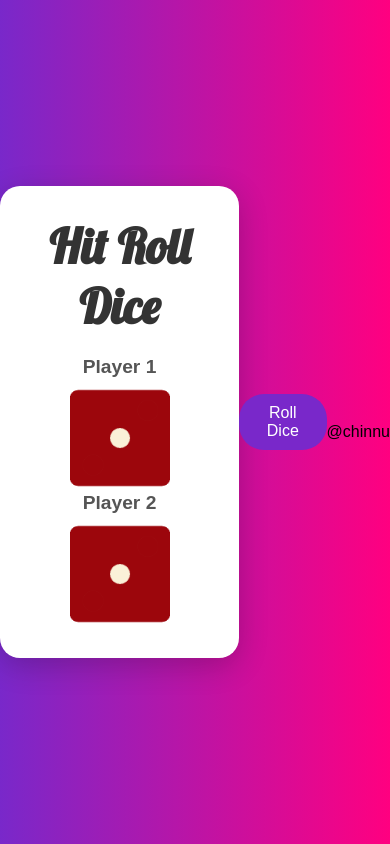
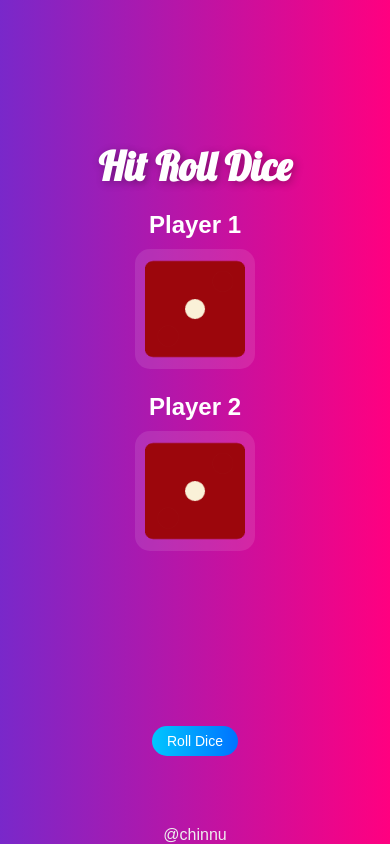
Before and after one commit to pardeep1916P/gradient-2players-diceGame-js, a plain HTML site: page index.html in a window 390 px wide. Drawn offline with Linux system fonts and the light colour scheme.

Commit message:
Update styles.css

```diff
--- a/styles.css
+++ b/styles.css
@@ -5,75 +5,120 @@
   box-sizing: border-box;
 }
 
-/* Body with QR-like Gradient */
+/* Body with QR-Style Gradient */
 body {
   background: linear-gradient(to right, #7928ca, #ff0080);
   font-family: 'Poppins', sans-serif;
   min-height: 100vh;
   display: flex;
-  align-items: center;
+  flex-direction: column;
   justify-content: center;
 }
 
-/* Main Card Container */
+/* Container */
 .container {
-  background-color: white;
-  padding: 30px 40px;
-  border-radius: 20px;
-  box-shadow: 0 8px 30px rgba(0, 0, 0, 0.2);
+  width: 90%;
+  max-width: 1000px;
+  margin: auto;
   text-align: center;
-  max-width: 500px;
-  width: 90%;
+  padding: 20px;
 }
 
 /* Heading */
 h1 {
+  margin: 20px;
   font-family: 'Lobster', cursive;
-  font-size: 3rem;
-  color: #333;
-  margin-bottom: 20px;
+  text-shadow: 2px 2px 8px #0000004b;
+  font-size: 4rem;
+  color: #ffffff;
 }
 
 /* Dice Section */
-.dice-section {
-  display: flex;
-  justify-content: space-around;
-  margin-bottom: 25px;
-}
-
 .dice {
-  text-align: center;
+  display: inline-block;
+  margin: 20px;
 }
 
 .dice p {
-  font-size: 1.2rem;
-  color: #555;
+  font-size: 1.8rem;
+  color: #ffffff;
   margin-bottom: 10px;
   font-weight: 600;
 }
 
 /* Dice Images */
 img {
-  width: 100px;
-  height: 100px;
+  width: 180px;
+  max-width: 90%;
+  padding: 10px;
+  background-color: #ffffff1a;
+  border-radius: 15px;
 }
 
 /* Button */
 button {
-  background-color: #7928ca;
+  display: block;
+  margin: 30px auto;
+  padding: 10px 20px;
+  font-size: 16px;
   color: white;
+  background: linear-gradient(90deg, #00c6ff, #0072ff);
   border: none;
-  padding: 10px 25px;
-  border-radius: 25px;
+  border-radius: 30px;
   cursor: pointer;
-  font-size: 1rem;
-  transition: background-color 0.3s ease;
+  transition: background-color 0.3s ease, transform 0.2s ease;
+  width: fit-content;
 }
 
 button:hover {
-  background-color: #a23dc3;
+  background: linear-gradient(90deg, #00d2ff, #3a7bd5);
+  transform: scale(1.03);
 }
 
 /* Footer */
 footer {
-  margin-top: 20px
+  margin-top: 40px;
+  color: #eeeeee;
+  text-align: center;
+  font-size: 1rem;
+}
+
+/* Responsive Design */
+@media (max-width: 768px) {
+  h1 {
+    font-size: 3rem;
+  }
+
+  .dice {
+    display: block;
+    margin: 20px auto;
+  }
+
+  img {
+    width: 150px;
+  }
+
+  button {
+    padding: 8px 18px;
+    font-size: 15px;
+  }
+}
+
+@media (max-width: 480px) {
+  h1 {
+    font-size: 2.5rem;
+  }
+
+  .dice p {
+    font-size: 1.5rem;
+  }
+
+  img {
+    width: 120px;
+  }
+
+  button {
+    padding: 7px 15px;
+    font-size: 14px;
+  }
+}
```
